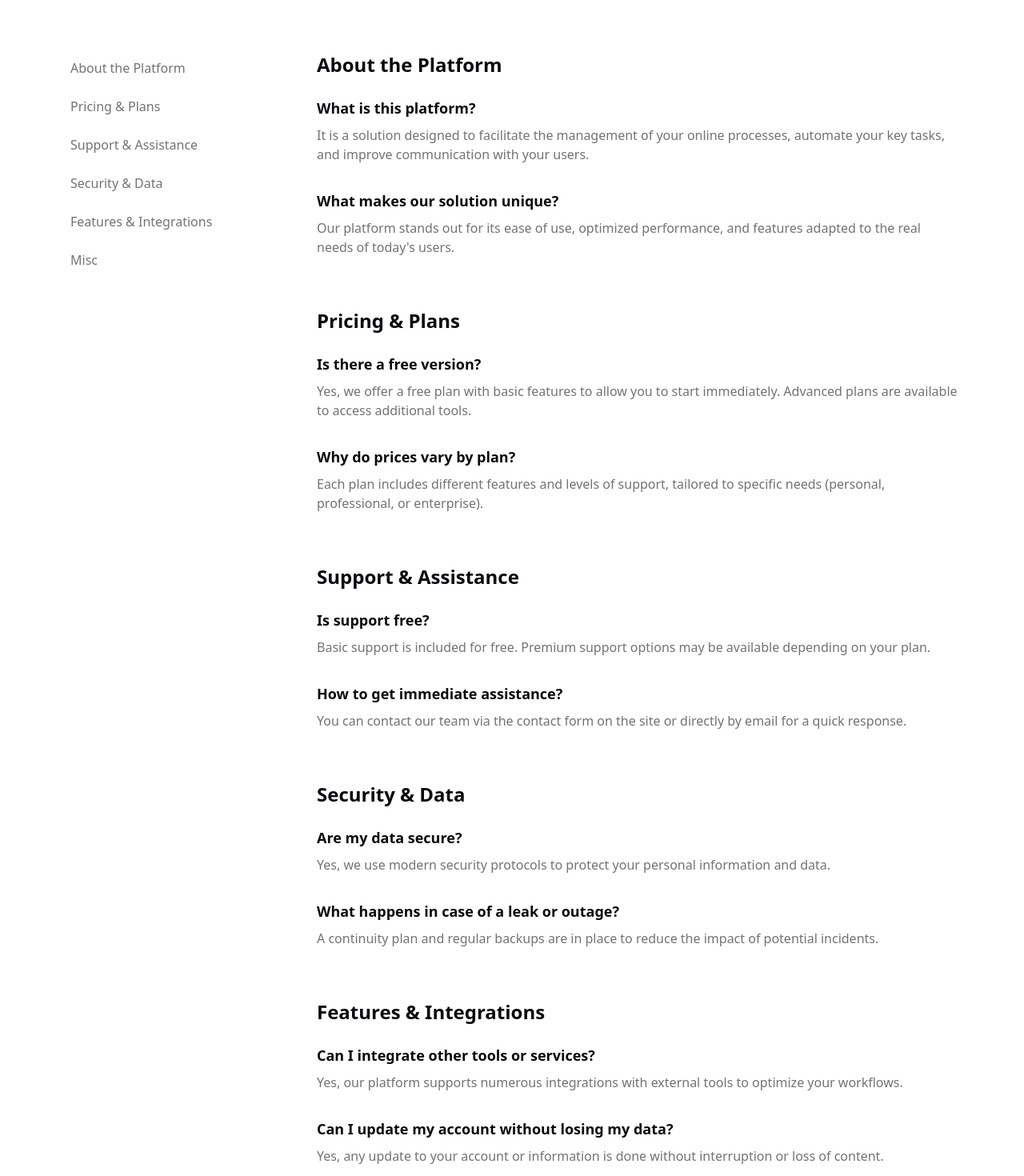
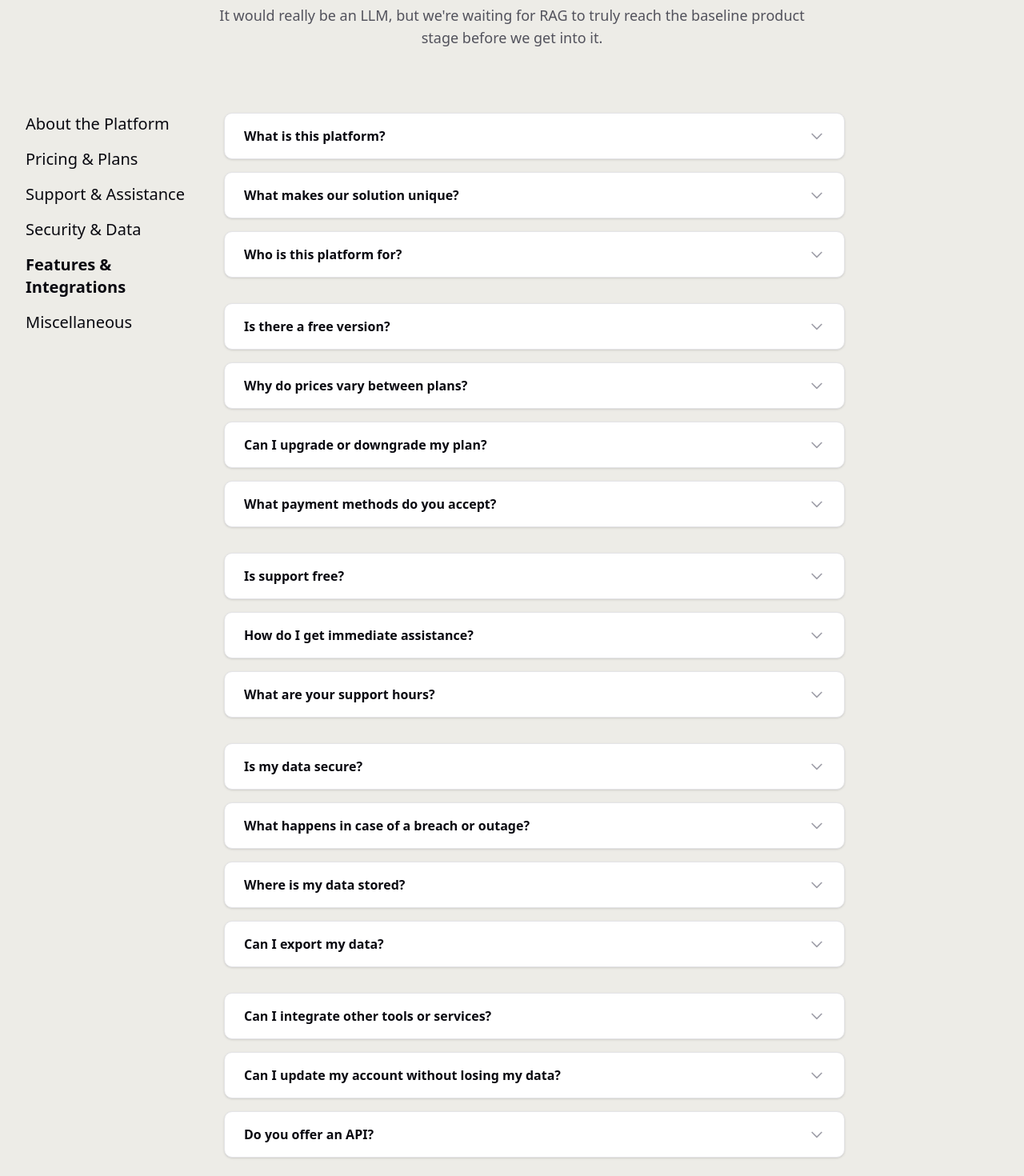
Before and after one commit to ReachDem/reachdem.cc, a Next.js app: page /faq in a window 1280 px wide. Shown: the part 240-1710 px from the top of the page at 80% size. Built offline with nearby package versions, Linux system fonts and the light colour scheme.

Commit message:
feat(REA2-9): Implement FAQ page with structured categories and accordion-style Q&A

```diff
--- a/app/faq/page.tsx
+++ b/app/faq/page.tsx
@@ -1,219 +1,287 @@
-import Link from "next/link";
+"use client";
+
+import { useState, useEffect, useRef } from "react";
+
+interface FAQItem {
+  question: string;
+  answer: string;
+}
+
+interface FAQCategory {
+  id: string;
+  title: string;
+  items: FAQItem[];
+}
+
+const faqData: FAQCategory[] = [
+  {
+    id: "platform",
+    title: "About the Platform",
+    items: [
+      {
+        question: "What is this platform?",
+        answer:
+          "This is a solution designed to facilitate the management of your online processes, automate your key tasks, and improve communication with your users.",
+      },
+      {
+        question: "What makes our solution unique?",
+        answer:
+          "Our platform stands out for its ease of use, optimized performance, and features tailored to the real needs of today's users.",
+      },
+      {
+        question: "Who is this platform for?",
+        answer:
+          "Our platform is designed for individuals, professionals, and businesses looking to streamline their online operations and improve their workflow efficiency.",
+      },
+    ],
+  },
+  {
+    id: "pricing",
+    title: "Pricing & Plans",
+    items: [
+      {
+        question: "Is there a free version?",
+        answer:
+          "Yes, we offer a free plan with basic features to get you started right away. Advanced plans are available to access additional tools.",
+      },
+      {
+        question: "Why do prices vary between plans?",
+        answer:
+          "Each plan includes different features and levels of support, tailored to specific needs (personal, professional, or enterprise).",
+      },
+      {
+        question: "Can I upgrade or downgrade my plan?",
+        answer:
+          "Yes, you can change your plan at any time. When upgrading, you'll get immediate access to new features. When downgrading, changes take effect at the start of your next billing cycle.",
+      },
+      {
+        question: "What payment methods do you accept?",
+        answer:
+          "We accept all major credit cards, debit cards, and PayPal. Enterprise customers can also arrange for invoice-based billing.",
+      },
+    ],
+  },
+  {
+    id: "support",
+    title: "Support & Assistance",
+    items: [
+      {
+        question: "Is support free?",
+        answer:
+          "Basic support is included for free. Premium support options may be available depending on your plan.",
+      },
+      {
+        question: "How do I get immediate assistance?",
+        answer:
+          "You can contact our team via the contact form on the site or directly by email for a quick response.",
+      },
+      {
+        question: "What are your support hours?",
+        answer:
+          "Our support team is available Monday through Friday, 9 AM to 6 PM (local time). Premium plan members have access to extended support hours.",
+      },
+    ],
+  },
+  {
+    id: "security",
+    title: "Security & Data",
+    items: [
+      {
+        question: "Is my data secure?",
+        answer:
+          "Yes, we use modern security protocols to protect your personal information and data.",
+      },
+      {
+        question: "What happens in case of a breach or outage?",
+        answer:
+          "A continuity plan and regular backups are in place to minimize the impact of potential incidents.",
+      },
+      {
+        question: "Where is my data stored?",
+        answer:
+          "Your data is stored on secure servers in certified data centers that comply with international security standards and regulations.",
+      },
+      {
+        question: "Can I export my data?",
+        answer:
+          "Yes, you can export your data at any time in standard formats. We believe in data portability and will never lock in your information.",
+      },
+    ],
+  },
+  {
+    id: "features",
+    title: "Features & Integrations",
+    items: [
+      {
+        question: "Can I integrate other tools or services?",
+        answer:
+          "Yes, our platform supports numerous integrations with external tools to optimize your workflows.",
+      },
+      {
+        question: "Can I update my account without losing my data?",
+        answer:
+          "Yes, any update to your account or information is done without interruption or content loss.",
+      },
+      {
+        question: "Do you offer an API?",
+        answer:
+          "Yes, we provide a comprehensive REST API that allows you to integrate our platform with your existing systems and build custom solutions.",
+      },
+    ],
+  },
+  {
+    id: "misc",
+    title: "Miscellaneous",
+    items: [
+      {
+        question: "What if I forget my password?",
+        answer:
+          "You can use the email recovery feature to reset your password easily.",
+      },
+      {
+        question: "Is there a roadmap for future features?",
+        answer:
+          "Yes, we regularly publish our updates and announcements to keep you informed of upcoming improvements.",
+      },
+      {
+        question: "Do you have an automatic backup system?",
+        answer:
+          "Yes, regular backups are performed to ensure your data remains available and protected.",
+      },
+    ],
+  },
+];
 
 export default function FAQPage() {
+  const [activeCategory, setActiveCategory] = useState<string>("platform");
+  const [openQuestion, setOpenQuestion] = useState<string | null>(null);
+  const sectionRefs = useRef<{ [key: string]: HTMLElement | null }>({});
+
+  // Scroll detection to auto-highlight menu sections
+  useEffect(() => {
+    const handleScroll = () => {
+      const scrollPosition = window.scrollY + 200;
+
+      for (const category of faqData) {
+        const section = sectionRefs.current[category.id];
+        if (section) {
+          const { offsetTop, offsetHeight } = section;
+          if (
+            scrollPosition >= offsetTop &&
+            scrollPosition < offsetTop + offsetHeight
+          ) {
+            setActiveCategory(category.id);
+            break;
+          }
+        }
+      }
+    };
+
+    window.addEventListener("scroll", handleScroll);
+    return () => window.removeEventListener("scroll", handleScroll);
+  }, []);
+
+  const toggleQuestion = (categoryId: string, questionIndex: number) => {
+    const questionId = `${categoryId}-${questionIndex}`;
+    setOpenQuestion(openQuestion === questionId ? null : questionId);
+  };
+
+  const scrollToSection = (categoryId: string) => {
+    const section = sectionRefs.current[categoryId];
+    if (section) {
+      section.scrollIntoView({ behavior: "smooth", block: "start" });
+    }
+  };
+
   return (
-        <div className="container mx-auto px-4 py-16 max-w-6xl">
-            <div className="mb-16 text-center">
-                <h1 className="text-4xl font-bold mb-4">We have answers</h1>
-                <p className="text-lg text-muted-foreground max-w-2xl mx-auto">
-                    It would really be an LLM, but we are waiting for RAG to truly reach the
-                    commodity product stage before we look into it.
+    <div className="min-h-screen bg-[#EDECE7] dark:bg-black">
+      <div className="mx-auto max-w-7xl px-4 py-16 sm:px-6 lg:px-8 lg:py-24">
+        {/* Header Section */}
+        <div className="mb-20 text-center">
+          <h1 className="text-4xl font-bold tracking-tight text-foreground sm:text-5xl lg:text-6xl">
+            We Have Answers
+          </h1>
+          <p className="mx-auto mt-6 max-w-3xl text-lg text-zinc-600 dark:text-zinc-400">
+            It would really be an LLM, but we&apos;re waiting for RAG to truly
+            reach the baseline product stage before we get into it.
           </p>
         </div>
 
-            <div className="flex flex-col md:flex-row gap-12">
-                {/* Sidebar Navigation */}
-                <aside className="md:w-1/4">
-                    <nav className="sticky top-24 space-y-2">
-                        <Link
-                            href="#about"
-                            className="block p-2 hover:bg-accent rounded-lg transition-colors font-medium text-muted-foreground hover:text-foreground"
+        {/* FAQ Content - Two Column Layout */}
+        <div className="mt-8 grid max-w-5xl gap-8 md:mt-12 md:grid-cols-[200px_1fr] md:gap-12 lg:mt-16">
+          {/* Sidebar */}
+          <div className="sticky top-24 flex h-fit flex-col gap-4 max-md:hidden">
+            {faqData.map((category) => (
+              <button
+                key={category.id}
+                onClick={() => scrollToSection(category.id)}
+                className={`justify-start text-left text-xl transition-colors ${
+                  activeCategory === category.id
+                    ? "font-semibold"
+                    : "font-normal hover:opacity-75"
+                }`}
               >
-                            About the Platform
-                        </Link>
-                        <Link
-                            href="#pricing"
-                            className="block p-2 hover:bg-accent rounded-lg transition-colors font-medium text-muted-foreground hover:text-foreground"
+                {category.title}
+              </button>
+            ))}
+          </div>
+
+          {/* Right Column - Questions and Answers */}
+          <main>
+            <div className="space-y-8">
+              {faqData.map((category) => (
+                <section
+                  key={category.id}
+                  id={category.id}
+                  ref={(el) => {
+                    sectionRefs.current[category.id] = el;
+                  }}
+                  className="space-y-4"
                 >
-                            Pricing & Plans
-                        </Link>
-                        <Link
-                            href="#support"
-                            className="block p-2 hover:bg-accent rounded-lg transition-colors font-medium text-muted-foreground hover:text-foreground"
+                  {category.items.map((item, index) => {
+                    const questionId = `${category.id}-${index}`;
+                    const isOpen = openQuestion === questionId;
+
+                    return (
+                      <div
+                        key={index}
+                        className="overflow-hidden rounded-lg border border-zinc-200 bg-white shadow-sm dark:border-zinc-700 dark:bg-zinc-900"
                       >
-                            Support & Assistance
-                        </Link>
-                        <Link
-                            href="#security"
-                            className="block p-2 hover:bg-accent rounded-lg transition-colors font-medium text-muted-foreground hover:text-foreground"
+                        <button
+                          onClick={() => toggleQuestion(category.id, index)}
+                          className="flex w-full items-center justify-between px-6 py-4 text-left transition-colors hover:bg-zinc-50 dark:hover:bg-zinc-800"
                         >
-                            Security & Data
-                        </Link>
-                        <Link
-                            href="#features"
-                            className="block p-2 hover:bg-accent rounded-lg transition-colors font-medium text-muted-foreground hover:text-foreground"
+                          <span className="text-base font-semibold text-foreground">
+                            {item.question}
+                          </span>
+                          <svg
+                            className={`h-5 w-5 flex-shrink-0 text-zinc-400 transition-transform ${
+                              isOpen ? "rotate-180" : ""
+                            }`}
+                            fill="none"
+                            viewBox="0 0 24 24"
+                            stroke="currentColor"
                           >
-                            Features & Integrations
-                        </Link>
-                        <Link
-                            href="#misc"
-                            className="block p-2 hover:bg-accent rounded-lg transition-colors font-medium text-muted-foreground hover:text-foreground"
-                        >
-                            Misc
-                        </Link>
-                    </nav>
-                </aside>
-
-                {/* FAQ Content */}
-                <div className="md:w-3/4 space-y-16">
-                    <section id="about" className="scroll-mt-24">
-                        <h2 className="text-2xl font-bold mb-6">About the Platform</h2>
-                        <div className="space-y-8">
-                            <div>
-                                <h3 className="text-lg font-semibold mb-2">
-                                    What is this platform?
-                                </h3>
-                                <p className="text-muted-foreground">
-                                    It is a solution designed to facilitate the management of your
-                                    online processes, automate your key tasks, and improve
-                                    communication with your users.
-                                </p>
+                            <path
+                              strokeLinecap="round"
+                              strokeLinejoin="round"
+                              strokeWidth={2}
+                              d="M19 9l-7 7-7-7"
+                            />
+                          </svg>
+                        </button>
+                        {isOpen && (
+                          <div className="border-t border-zinc-100 px-6 py-4 dark:border-zinc-800">
+                            <p className="text-zinc-600 dark:text-zinc-400">{item.answer}</p>
                           </div>
-                            <div>
-                                <h3 className="text-lg font-semibold mb-2">
-                                    What makes our solution unique?
-                                </h3>
-                                <p className="text-muted-foreground">
-                                    Our platform stands out for its ease of use, optimized
-                                    performance, and features adapted to the real needs of
-                                    today&apos;s users.
-                                </p>
+                        )}
                       </div>
+                    );
+                  })}
+                </section>
+              ))}
             </div>
-                    </section>
-
-                    <section id="pricing" className="scroll-mt-24">
-                        <h2 className="text-2xl font-bold mb-6">Pricing & Plans</h2>
-                        <div className="space-y-8">
-                            <div>
-                                <h3 className="text-lg font-semibold mb-2">
-                                    Is there a free version?
-                                </h3>
-                                <p className="text-muted-foreground">
-                                    Yes, we offer a free plan with basic features to allow you to
-                                    start immediately. Advanced plans are available to access
-                                    additional tools.
-                                </p>
-                            </div>
-                            <div>
-                                <h3 className="text-lg font-semibold mb-2">
-                                    Why do prices vary by plan?
-                                </h3>
-                                <p className="text-muted-foreground">
-                                    Each plan includes different features and levels of support,
-                                    tailored to specific needs (personal, professional, or
-                                    enterprise).
-                                </p>
-                            </div>
-                        </div>
-                    </section>
-
-                    <section id="support" className="scroll-mt-24">
-                        <h2 className="text-2xl font-bold mb-6">Support & Assistance</h2>
-                        <div className="space-y-8">
-                            <div>
-                                <h3 className="text-lg font-semibold mb-2">
-                                    Is support free?
-                                </h3>
-                                <p className="text-muted-foreground">
-                                    Basic support is included for free. Premium support options may
-                                    be available depending on your plan.
-                                </p>
-                            </div>
-                            <div>
-                                <h3 className="text-lg font-semibold mb-2">
-                                    How to get immediate assistance?
-                                </h3>
-                                <p className="text-muted-foreground">
-                                    You can contact our team via the contact form on the site or
-                                    directly by email for a quick response.
-                                </p>
-                            </div>
-                        </div>
-                    </section>
-
-                    <section id="security" className="scroll-mt-24">
-                        <h2 className="text-2xl font-bold mb-6">Security & Data</h2>
-                        <div className="space-y-8">
-                            <div>
-                                <h3 className="text-lg font-semibold mb-2">
-                                    Are my data secure?
-                                </h3>
-                                <p className="text-muted-foreground">
-                                    Yes, we use modern security protocols to protect your personal
-                                    information and data.
-                                </p>
-                            </div>
-                            <div>
-                                <h3 className="text-lg font-semibold mb-2">
-                                    What happens in case of a leak or outage?
-                                </h3>
-                                <p className="text-muted-foreground">
-                                    A continuity plan and regular backups are in place to reduce
-                                    the impact of potential incidents.
-                                </p>
-                            </div>
-                        </div>
-                    </section>
-
-                    <section id="features" className="scroll-mt-24">
-                        <h2 className="text-2xl font-bold mb-6">
-                            Features & Integrations
-                        </h2>
-                        <div className="space-y-8">
-                            <div>
-                                <h3 className="text-lg font-semibold mb-2">
-                                    Can I integrate other tools or services?
-                                </h3>
-                                <p className="text-muted-foreground">
-                                    Yes, our platform supports numerous integrations with external
-                                    tools to optimize your workflows.
-                                </p>
-                            </div>
-                            <div>
-                                <h3 className="text-lg font-semibold mb-2">
-                                    Can I update my account without losing my data?
-                                </h3>
-                                <p className="text-muted-foreground">
-                                    Yes, any update to your account or information is done without
-                                    interruption or loss of content.
-                                </p>
-                            </div>
-                        </div>
-                    </section>
-
-                    <section id="misc" className="scroll-mt-24">
-                        <h2 className="text-2xl font-bold mb-6">Misc</h2>
-                        <div className="space-y-8">
-                            <div>
-                                <h3 className="text-lg font-semibold mb-2">
-                                    What if I forget my password?
-                                </h3>
-                                <p className="text-muted-foreground">
-                                    You can use the password recovery feature via email to reset
-                                    your password easily.
-                                </p>
-                            </div>
-                            <div>
-                                <h3 className="text-lg font-semibold mb-2">
-                                    Is there a roadmap of future features?
-                                </h3>
-                                <p className="text-muted-foreground">
-                                    Yes, we regularly publish our updates and announcements to keep
-                                    you informed of upcoming improvements.
-                                </p>
-                            </div>
-                            <div>
-                                <h3 className="text-lg font-semibold mb-2">
-                                    Do you have an automatic backup system?
-                                </h3>
-                                <p className="text-muted-foreground">
-                                    Yes, regular backups are performed to guarantee that your data
-                                    remains available and protected.
-                                </p>
-                            </div>
-                        </div>
-                    </section>
+          </main>
         </div>
       </div>
     </div>
```
Lines whose indentation alone changed are shown as unchanged.
